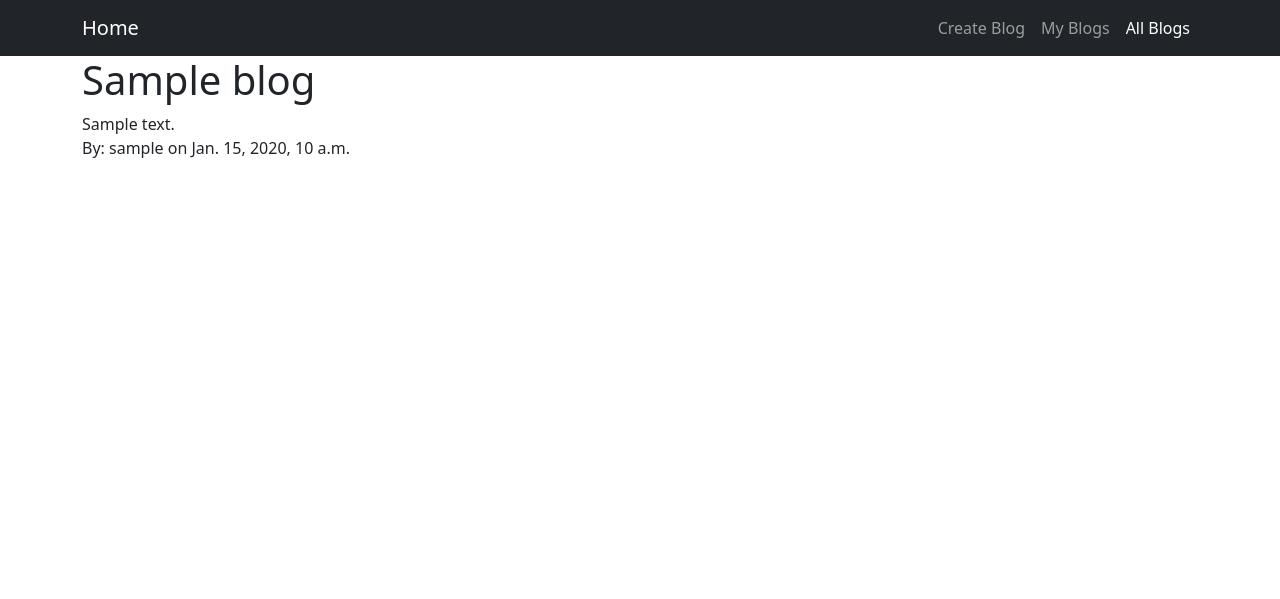
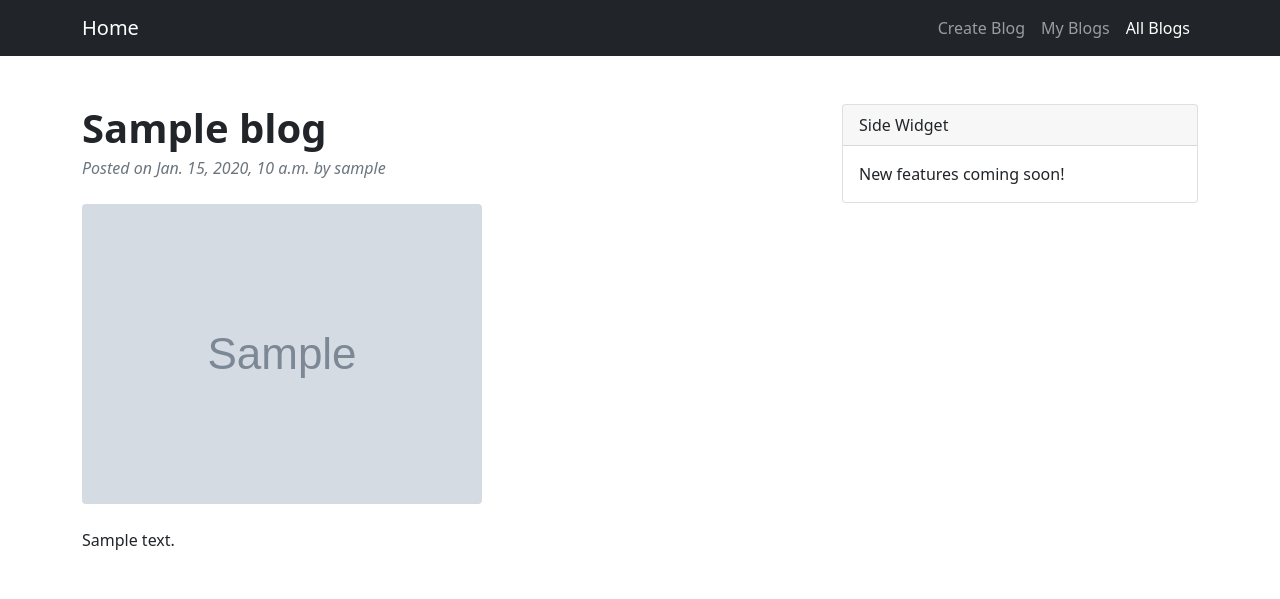
Before and after one commit to KayongoYongo/PC-Builders_MarketPlace, a Django app: template pc_builders_marketplace/blog_app/templates/blog_app/blog_detail.html in a window 1280 px wide. Shown: the top 599 px of the page. Run offline with Django 5.2, Linux system fonts and the light colour scheme; the template is opened without the code that fills it: most values are stand-ins (such as "Sample title", 1, 10 or a date in 2020); grey boxes marked "Sample" are stand-in pictures; data that the repository does not hold is empty; some libraries are stand-ins or nearby versions.

Commit message:
modified the template for viewing a blog

```diff
--- a/pc_builders_marketplace/blog_app/templates/blog_app/blog_detail.html
+++ b/pc_builders_marketplace/blog_app/templates/blog_app/blog_detail.html
@@ -7,11 +7,36 @@
     <link rel="stylesheet" href="https://cdn.jsdelivr.net/npm/bootstrap@5.0.0-beta3/dist/css/bootstrap.min.css">
 {% endblock %}
 {% block content %}
-<div class="container">
-    <h1>{{ blog.title }}</h1>
-    <div>
-        {{ blog.content|safe }}
+<div class="container mt-5">
+    <div class="row">
+        <!-- Post content column-->
+        <div class="col-lg-8">
+            <article>
+                <!-- Post header-->
+                <header class="mb-4">
+                    <!-- Post title-->
+                    <h1 class="fw-bolder mb-1">{{ blog.title }}</h1>
+                    <!-- Post meta content-->
+                    <div class="text-muted fst-italic mb-2">Posted on {{ blog.created_at }} by {{ blog.author.username }}</div>
+                    <!-- Post categories-->
+                </header>
+                <figure class="mb-4">
+                    <img class="img-fluid rounded" src="{{ blog.banner.url }}" alt="https://dummyimage.com/700x350/dee2e6/6c757d.jpg" />
+                </figure>
+                <section class="mb-5">
+                    {{ blog.content|safe }}
+                </section>
+            </article>
+        </div>
+
+        <!-- Side widgets column-->
+        <div class="col-lg-4">
+            <!-- Side widget-->
+            <div class="card mb-4">
+                <div class="card-header">Side Widget</div>
+                <div class="card-body">New features coming soon!</div>
+            </div>
+        </div>
     </div>
-    <p>By: {{ blog.author.username }} on {{ blog.created_at }}</p>
 </div>
 {% endblock %}
```
